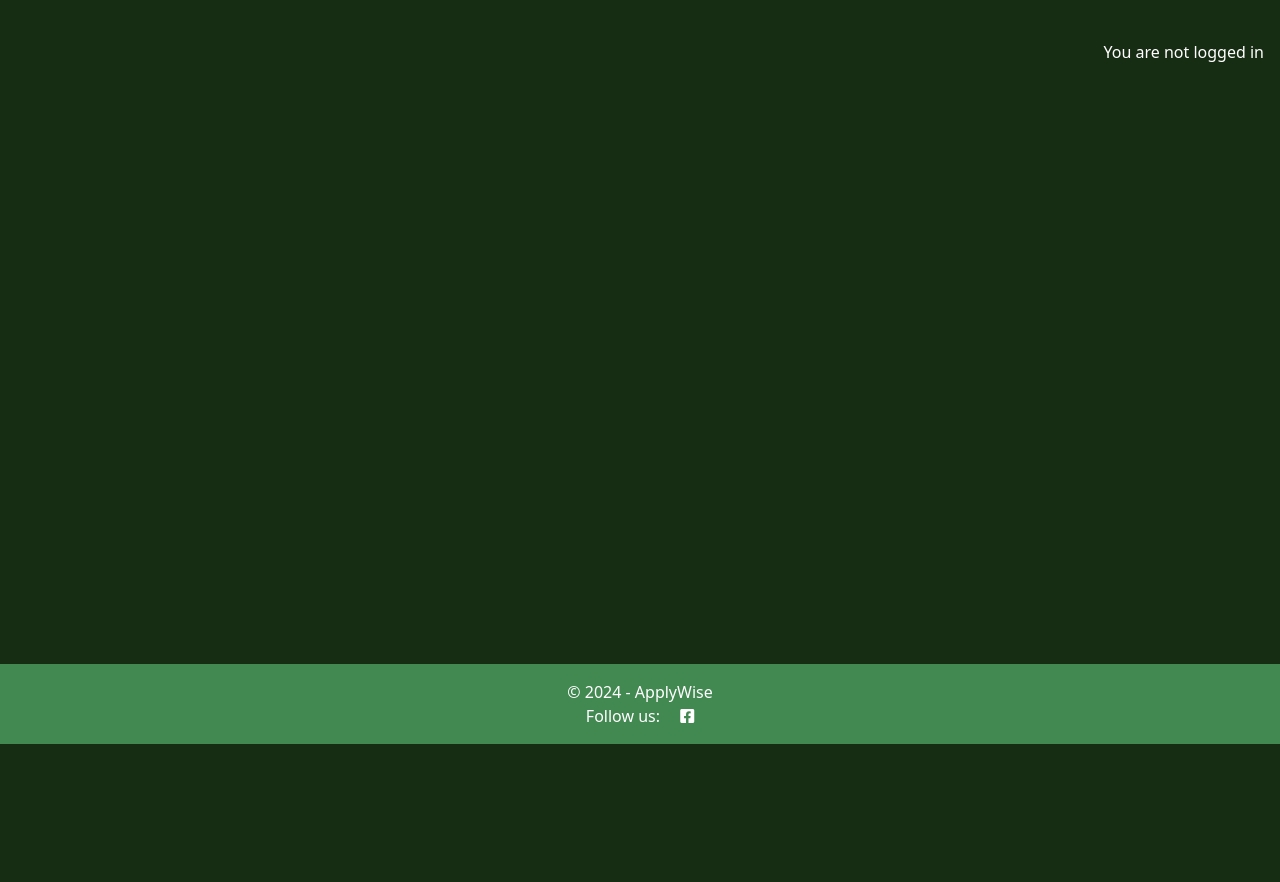
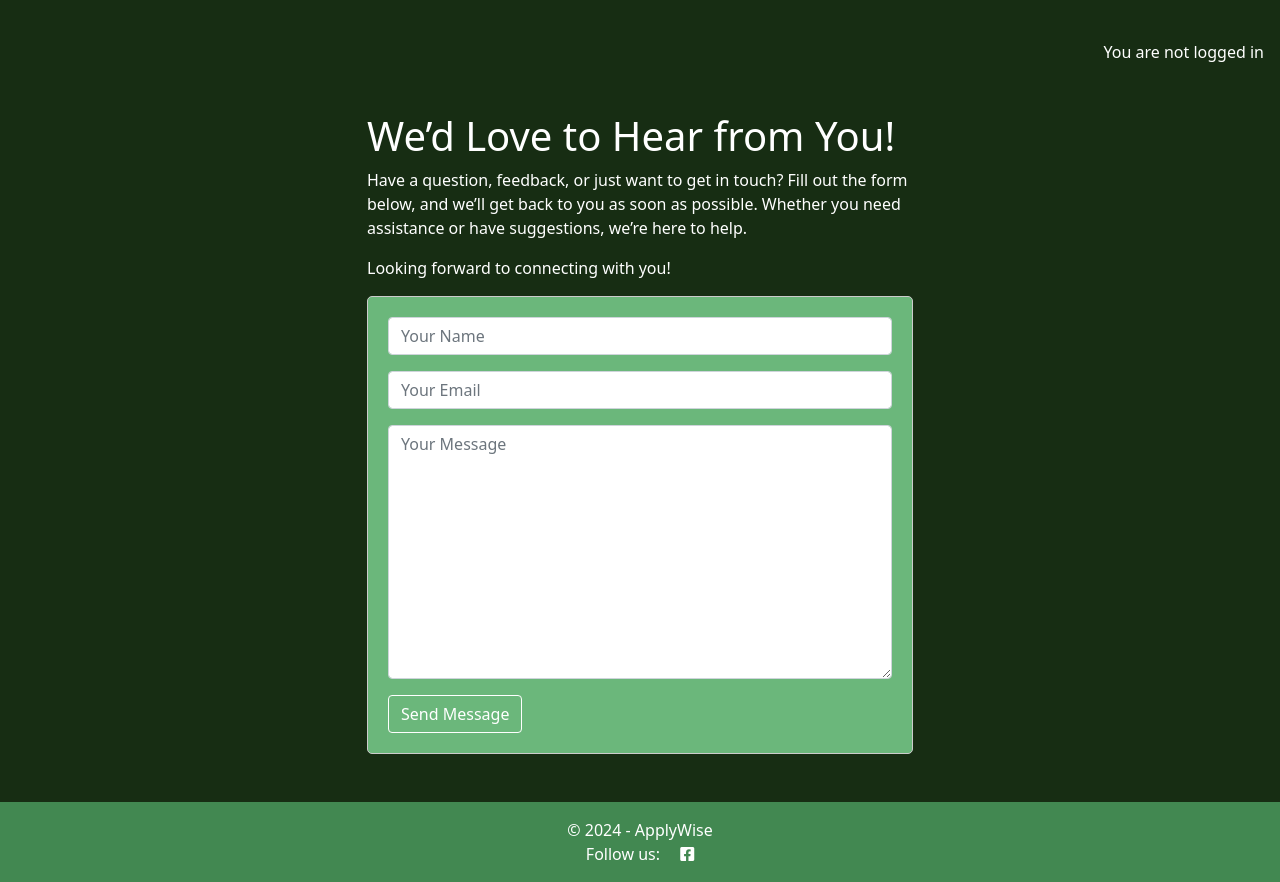
Before and after one commit to ci-mustafa/applywise, a Django app: page /contact/ in a window 1280 px wide. Shown: the part 56-938 px from the top of the page. Before the commit the page ends 800 px from the top, so only its background shows below. Run offline with Django 5.2, Linux system fonts and the light colour scheme; some libraries are stand-ins or nearby versions.

Commit message:
feat:mod: improve contact form visibility, remove unneccessary comments

```diff
--- /dev/null
+++ b/contact/forms.py
@@ -0,0 +1,28 @@
+from django import forms
+from . import models
+
+# contact form
+class ContactForm(forms.ModelForm):
+    class Meta:
+        model = models.Contact
+        fields = ['name', 'email', 'message']
+
+    def __init__(self, *args, **kwargs):
+        super(ContactForm, self).__init__(*args, **kwargs)
+        self.fields['name'].widget.attrs.update({
+            'placeholder': 'Your Name',
+            'class': 'form-control',
+        })
+        self.fields['email'].widget.attrs.update({
+            'placeholder': 'Your Email',
+            'class': 'form-control',
+        })
+        self.fields['message'].widget.attrs.update({
+            'placeholder': 'Your Message',
+            'class': 'form-control',
+        })
+
+        # Set labels to empty strings
+        self.fields['name'].label = ''
+        self.fields['email'].label = ''
+        self.fields['message'].label = ''
--- a/contact/templates/contact.html
+++ b/contact/templates/contact.html
@@ -1,4 +1,27 @@
 {% extends 'base.html' %}
+{% load crispy_forms_tags %}
+
 
 {% block content %}
+<div class="container mt-5">
+    <!-- Centering the form -->
+    <div class="row justify-content-center">
+        <div class="col-md-6">
+            <h1>We’d Love to Hear from You!</h1>
+            <p>Have a question, feedback, or just want to get in touch? Fill out the form below, and we’ll get back to
+                you
+                as
+                soon as possible. Whether you need assistance or have suggestions, we’re here to help.</p>
+            <p>Looking forward to connecting with you!</p>
+            <form id="contact-form" method="POST">
+                {% csrf_token %}
+                {{ contact_form|crispy }}
+                <button type="submit" class="btn btn-custom">Send Message</button>
+            </form>
+        </div>
+    </div>
+</div>
+<br>
+
+<br>
 {% endblock %}
--- a/contact/views.py
+++ b/contact/views.py
@@ -1,5 +1,9 @@
 from django.shortcuts import render
-
+from . import forms
+from . import models
 
 def contact(request):
-    return render(request, 'contact.html')
+    contact_form = forms.ContactForm()
+    return render(request, 'contact.html', {
+        'contact_form': contact_form
+    })
--- a/myprofile/templates/profile.html
+++ b/myprofile/templates/profile.html
@@ -1,4 +1,5 @@
 {% extends 'base.html' %}
+
 {% load static %}
 {% block content %}
 <div class="container profile-container mt-4">
--- a/static/css/style.css
+++ b/static/css/style.css
@@ -144,3 +144,11 @@ h5 {
     justify-content: center;
     padding: 10px 0;
 }
+
+/* Custom styles for contact form */
+#contact-form {
+    padding: 20px;
+    border: 1px solid #ccc;
+    border-radius: 5px;
+    background-color: #6bb77b;
+}
```
Also changed, not shown: other parts of static/css/style.css (+22 -22 lines).
